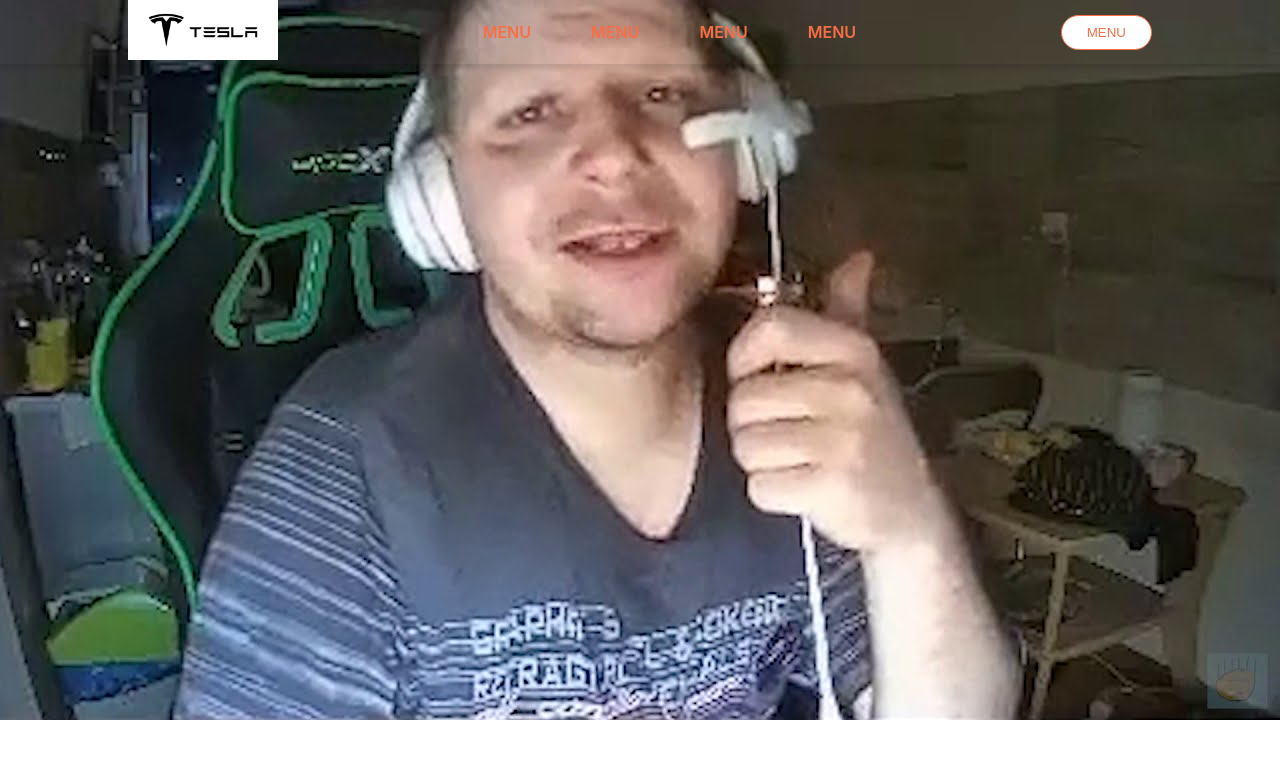
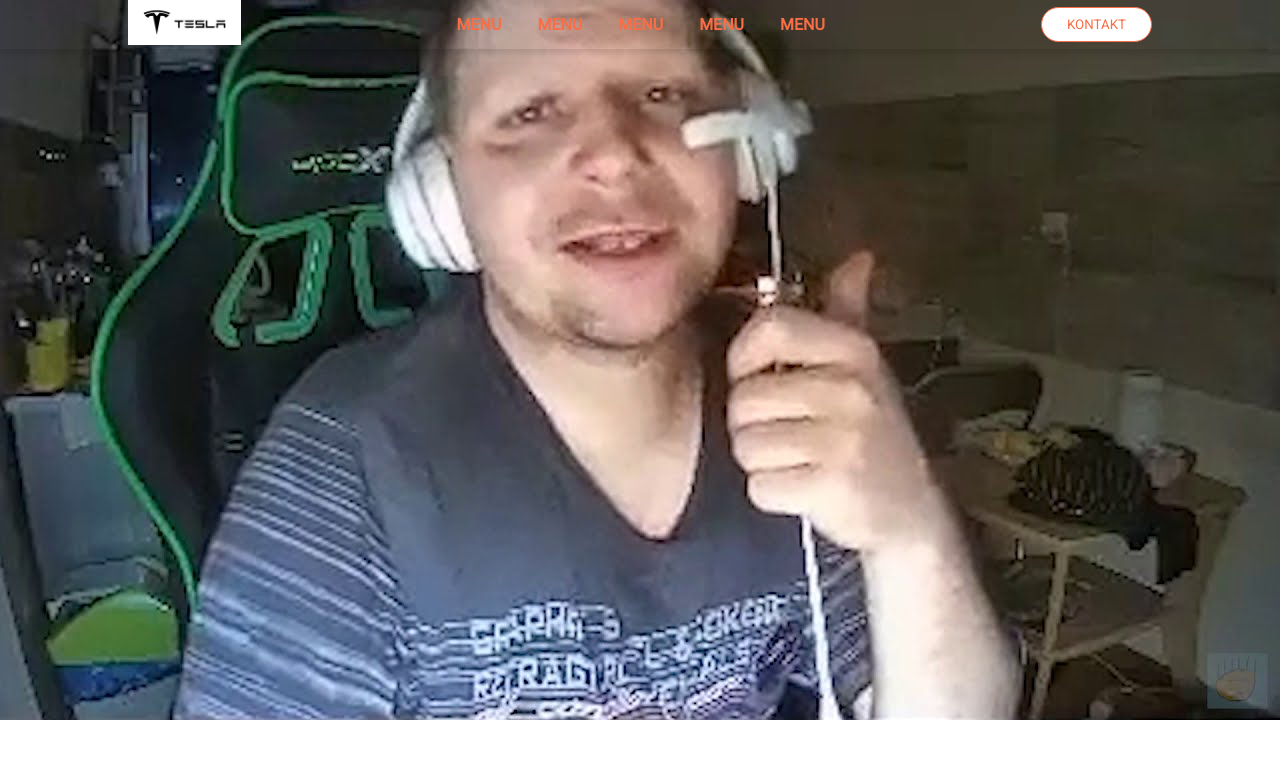
Before and after one commit to SK04e/reactapp, a React (Create React App) app: page / in a window 1280 px wide. Shown: the top 758 px of the page. Built offline with nearby package versions, Linux system fonts and the light colour scheme.

Commit message:
lil fixes

```diff
--- a/src/App.css
+++ b/src/App.css
@@ -15,7 +15,7 @@
   display: flex;
   align-items: center;
   justify-content: space-between;
-  padding: 0 10%;
+  padding: 0px 10%;
   font-weight: 600;
   box-shadow: 0 0px 5px 5px rgba(0, 0, 0, 0.1);;
 }
@@ -25,7 +25,7 @@ ul li a {
 }
 
 .logo {
-  height: 60px;
+  height: 45px;
   cursor: pointer ;
 }
 
@@ -35,7 +35,13 @@ ul li a {
 
 .nav__link li {
   display: inline-block;
-  padding: 0 30px;
+  padding: 10px 18px;
+  transition: all 0.3s ease 0s;
+}
+
+.nav__link li:hover {
+  background-color: rgba(86, 86, 86, 0.095);
+  transition: all 0.3s ease 0s;
 }
 
 .nav__link li a {
@@ -43,7 +49,8 @@ ul li a {
 }
 
 .nav__link li a:hover {
-  color: var(--main-theme);
+  color: var(--main-secondary);
+  background-color: rgba(86, 86, 86, 0.253);
 }
 
 
@@ -85,6 +92,5 @@ button:hover {
 }
 
 .main--image {
-  width: 100%;
-  height: 100%;
+
 }
--- a/src/Menu.js
+++ b/src/Menu.js
@@ -10,16 +10,16 @@ function Menu() {
             <img src={logo} className='logo'/>
         </a>
 
-
         <div className='nav__link'>
             <ul >
-                <li> <a href='#'> MENU </a> </li>
-                <li> <a href='#'> MENU </a> </li>
-                <li> <a href='#'> MENU </a> </li>
-                <li> <a href='#'> MENU </a> </li>
+            <a href='#'><li>  MENU </li></a>
+            <a href='#'><li>  MENU </li></a>
+            <a href='#'><li>  MENU </li></a>
+            <a href='#'><li>  MENU </li></a>
+            <a href='#'><li>  MENU </li></a>
             </ul>
         </div>
-        <button>MENU</button>
+        <button>KONTAKT</button>
     </div>
   );
 }
--- a/src/index.css
+++ b/src/index.css
@@ -1,6 +1,8 @@
+@import url('https://fonts.googleapis.com/css2?family=Roboto&display=swap');
+
 body {
   margin: 0;
-  font-family: -apple-system, BlinkMacSystemFont, 'Segoe UI', 'Roboto', 'Oxygen',
+  font-family: 'Open Sans', -apple-system, BlinkMacSystemFont, 'Segoe UI', 'Roboto', 'Oxygen',
     'Ubuntu', 'Cantarell', 'Fira Sans', 'Droid Sans', 'Helvetica Neue',
     sans-serif;
   -webkit-font-smoothing: antialiased;
@@ -11,3 +13,7 @@ code {
   font-family: source-code-pro, Menlo, Monaco, Consolas, 'Courier New',
     monospace;
 }
+
+* {
+  font-family: 'Roboto' ,'Open Sans';
+}
```
